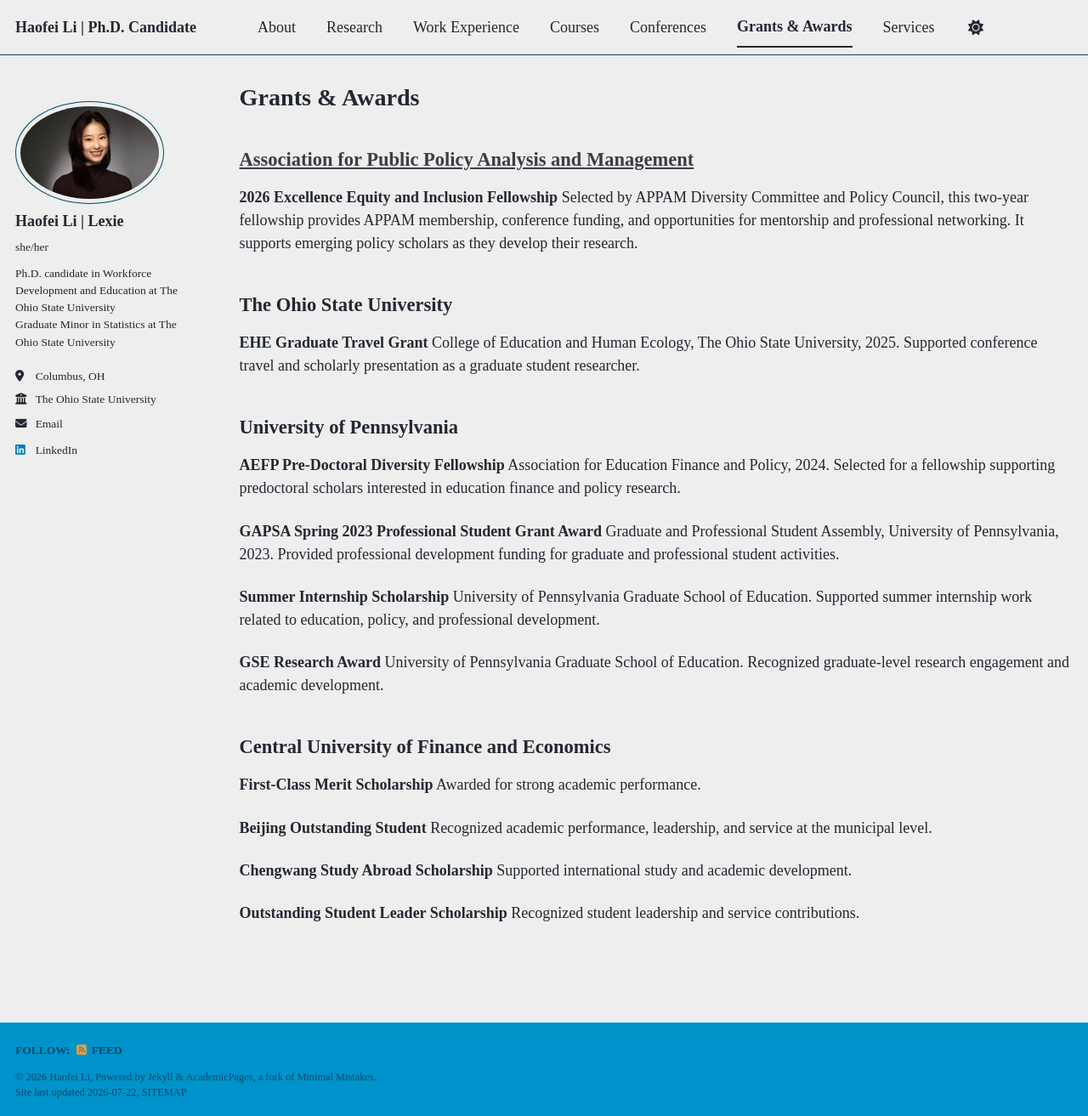
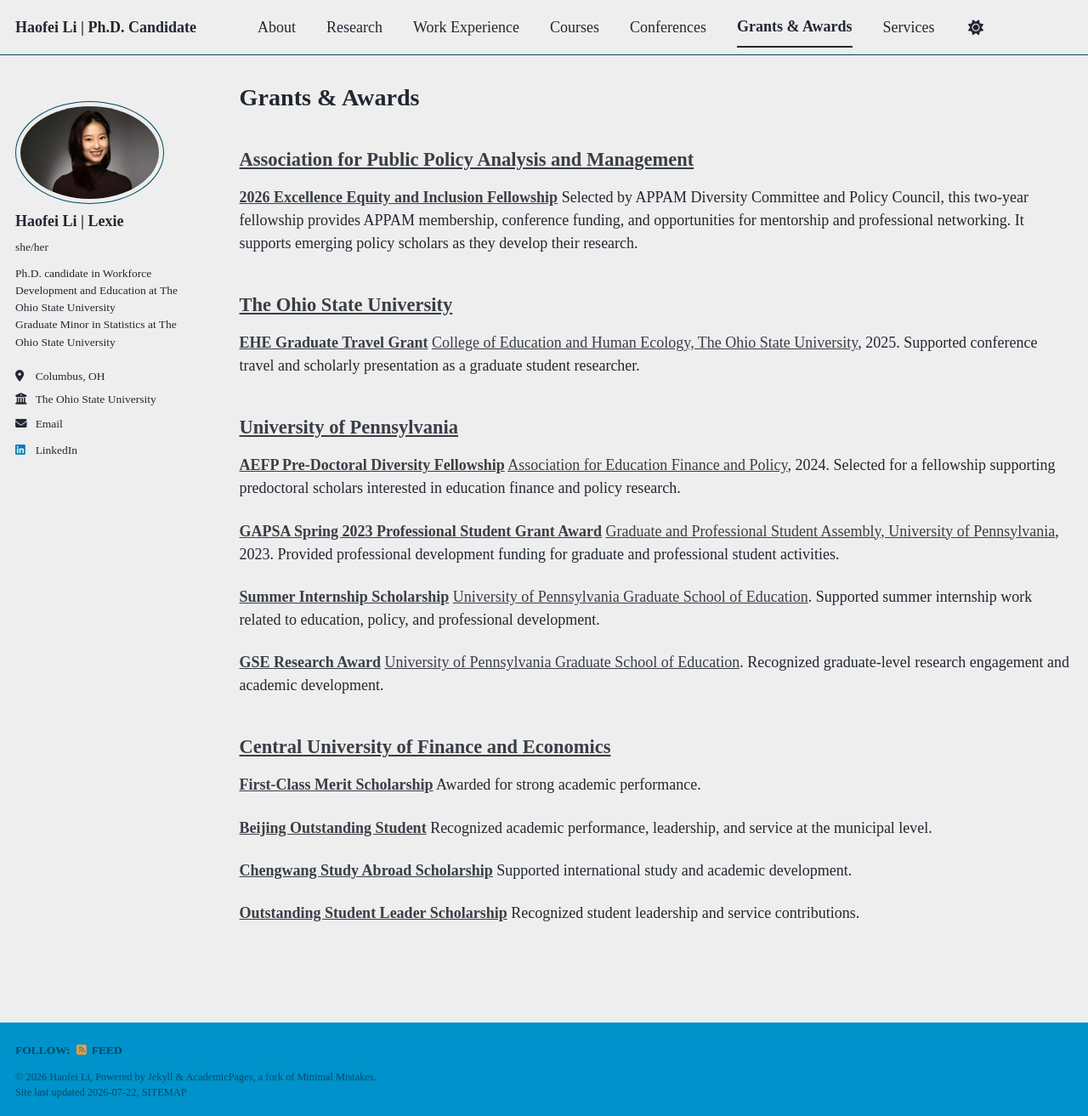
Before and after one commit to HFLI1/lexie, a Jekyll site: the page built from _pages/grants-awards.md, in a window 1280 px wide and 1313 px high. Shown: the whole window at 85% size. Built offline with Jekyll 4.4.1, drawn with Linux system fonts in a browser that asks for light colours; a style sheet for code colours, icons or effects is not loaded; part of the change alters nothing that is shown.

```diff
--- a/_pages/grants-awards.md
+++ b/_pages/grants-awards.md
@@ -7,44 +7,44 @@ author_profile: true
 
 ## [Association for Public Policy Analysis and Management](https://www.appam.org/)
 
-**2026 Excellence Equity and Inclusion Fellowship**
+**[2026 Excellence Equity and Inclusion Fellowship](https://www.appam.org/about-appam/awards/eeifellowship/)**
 Selected by APPAM Diversity Committee and Policy Council, this two-year fellowship provides APPAM membership, conference funding, and opportunities for mentorship and professional networking. It supports emerging policy scholars as they develop their research.
 
-## The Ohio State University
+## [The Ohio State University](https://www.osu.edu/)
 
-**EHE Graduate Travel Grant**
-College of Education and Human Ecology, The Ohio State University, 2025.
+**[EHE Graduate Travel Grant](https://u.osu.edu/ehegradstudenttravel/eligibility-guidelines/)**
+[College of Education and Human Ecology, The Ohio State University](https://ehe.osu.edu/), 2025.
 Supported conference travel and scholarly presentation as a graduate student researcher.
 
-## University of Pennsylvania
+## [University of Pennsylvania](https://www.upenn.edu/)
 
-**AEFP Pre-Doctoral Diversity Fellowship**
-Association for Education Finance and Policy, 2024.
+**[AEFP Pre-Doctoral Diversity Fellowship](https://aefpweb.org/pre-doc_fellowship)**
+[Association for Education Finance and Policy](https://aefpweb.org/), 2024.
 Selected for a fellowship supporting predoctoral scholars interested in education finance and policy research.
 
-**GAPSA Spring 2023 Professional Student Grant Award**
-Graduate and Professional Student Assembly, University of Pennsylvania, 2023.
+**[GAPSA Spring 2023 Professional Student Grant Award](https://www.gapsa.upenn.edu/individual-grants)**
+[Graduate and Professional Student Assembly, University of Pennsylvania](https://www.gapsa.upenn.edu/), 2023.
 Provided professional development funding for graduate and professional student activities.
 
-**Summer Internship Scholarship**
-University of Pennsylvania Graduate School of Education.
+**[Summer Internship Scholarship](https://careerservices.upenn.edu/gapsa-summer-internship-funding-program/)**
+[University of Pennsylvania Graduate School of Education](https://www.gse.upenn.edu/).
 Supported summer internship work related to education, policy, and professional development.
 
-**GSE Research Award**
-University of Pennsylvania Graduate School of Education.
+**[GSE Research Award](https://www.gse.upenn.edu/)**
+[University of Pennsylvania Graduate School of Education](https://www.gse.upenn.edu/).
 Recognized graduate-level research engagement and academic development.
 
-## Central University of Finance and Economics
+## [Central University of Finance and Economics](https://en.cufe.edu.cn/)
 
-**First-Class Merit Scholarship**
+**[First-Class Merit Scholarship](https://en.cufe.edu.cn/)**
 Awarded for strong academic performance.
 
 
-**Beijing Outstanding Student**
+**[Beijing Outstanding Student](https://english.beijing.gov.cn/)**
 Recognized academic performance, leadership, and service at the municipal level.
 
-**Chengwang Study Abroad Scholarship**
+**[Chengwang Study Abroad Scholarship](https://en.cufe.edu.cn/)**
 Supported international study and academic development.
 
-**Outstanding Student Leader Scholarship**
+**[Outstanding Student Leader Scholarship](https://en.cufe.edu.cn/)**
 Recognized student leadership and service contributions.
```
